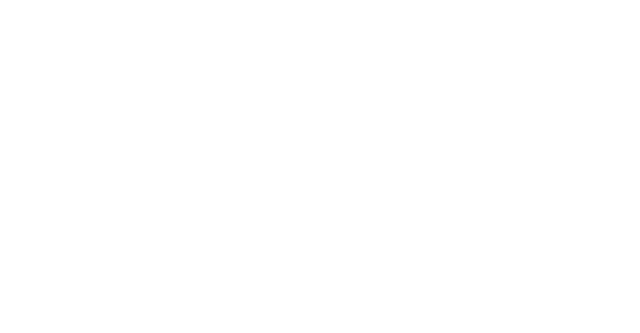
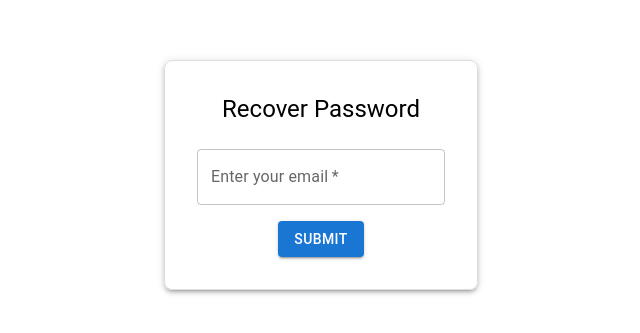
Before and after one commit to dadspacito/innov-lab-mgmt-frontend, a React (Create React App) app: page /recoverpassword in a window 1280 px wide. Before the commit this address had no page. Shown: the part 225-558 px from the top of the page, without its empty margins (319-959 px from the left). Built offline with nearby package versions, Linux system fonts and the light colour scheme.

Commit message:
commit com recover password a funcionar

```diff
--- a/src/Services/utils/PageNavigation/index.js
+++ b/src/Services/utils/PageNavigation/index.js
@@ -12,7 +12,6 @@
     return function navigateToPage(page) {
       switch (page) {
         case 'login':
-            console.log('login being called')
           navigate('/login', { replace: true });
           break;
         case 'registry':
@@ -33,6 +32,9 @@
         case 'homepage':
           navigate('/homepage', {replace:true})
           break;
+        case 'recoverPassword':
+          navigate('/recoverpassword', {replace:true})
+          break;
         default:
           console.log('Default case called in the navigateToPage function');
           break;
--- /dev/null
+++ b/src/components/DescriptionSection/index.js
@@ -0,0 +1,19 @@
+import React from 'react';
+import { Typography, Box } from '@mui/material';
+
+const DescriptionSection = () => {
+    return (
+        <Box sx={{ margin: '20px 0', padding: '0 20px', textAlign: 'center' }}>
+            <Typography variant="h4" gutterBottom>
+                Welcome to the Project Dashboard
+            </Typography>
+            <Typography variant="body1" paragraph>
+                This platform provides a comprehensive view of all the ongoing and upcoming projects.
+                You can explore various projects, create new ones, and manage your contributions effectively.
+                Start by browsing through the projects or create your own.
+            </Typography>
+        </Box>
+    );
+}
+
+export default DescriptionSection;
--- a/src/components/ProjectCreationWizard/ProjectMembers/index.js
+++ b/src/components/ProjectCreationWizard/ProjectMembers/index.js
@@ -1,7 +1,7 @@
 //fazer um mock de uma lista como se recebesse do backend de user
 //vai receber um array de users que dispoe numa lista
 import React, {useState} from 'react'
-import generateMockUsers from './../../../Services/utils/generateMockUsers'
+import generateMockUsers from '../../../Services/utils/GenerateMockUsers'
 
 //recebe a user list
 //const mockUserList = generateMockUsers();
--- a/src/index.js
+++ b/src/index.js
@@ -10,6 +10,7 @@
 import ProjectList from "./pages/AllProjects";
 import ProjectCreationWizard from "./pages/ProjectCreation";
 import UserProfile from "./pages/UserProfile";
+import RecoverPassword from "./pages/RecoverPassword";
 
 const root = ReactDOM.createRoot(document.getElementById("root"));
 root.render(
@@ -22,6 +23,7 @@
         <Route path ='/allProjects' element = {<ProjectList/>}/>
         <Route path = '/createProject' element ={<ProjectCreationWizard />}/>
         <Route path = '/userProfile' element = {<UserProfile/>}/>
+        <Route path ='/recoverpassword' element = {<RecoverPassword />}/>
       </Routes>
     </Router>
 );
--- a/src/pages/Homepage/index.js
+++ b/src/pages/Homepage/index.js
@@ -12,8 +12,9 @@
 import {GenerateMockProjects} from '../../Services/utils/GenerateMockProjects'
 import ErrorBoundary from '../../Services/utils/ErrorBoundary'
 import Header from '../../components/Header';
-import {Button} from '@mui/material'
-import { usePageNavigation } from '../../Services/utils/PageNavigation';
+import {Button, Box} from '@mui/material'
+import { usePageNavigation, } from '../../Services/utils/PageNavigation';
+import DescriptionSection from '../../components/DescriptionSection';
 
 
 const projects = GenerateMockProjects();
@@ -30,19 +31,26 @@
 
     return (
         <>
-            <ErrorBoundary fallback="there was an error rendering the header component">
-                <Header />
+        <ErrorBoundary fallback="There was an error rendering the header component">
+            <Header />
+        </ErrorBoundary>
+        <Box sx={{ padding: '20px' }}> {/* Add some padding to the main content area */}
+            <ErrorBoundary fallback="There was an error rendering the description component">
+                <DescriptionSection />
             </ErrorBoundary>
             <ErrorBoundary fallback="There was an error rendering the carousel component">
                 <ProjectCarousel projects={projects} />
             </ErrorBoundary>
-            <Button onClick ={handleViewAllProjects} variant="contained" color="primary">
-                View All Projects
-            </Button>
-            <Button onClick ={handleCreateNewProject} variant="contained" color="primary">
-                Create new Project
-            </Button>
-        </>
+            <Box sx={{ display: 'flex', justifyContent: 'center', marginTop: '20px' }}>
+                <Button onClick={handleViewAllProjects} variant="contained" color="primary" sx={{ marginRight: '10px' }}>
+                    View All Projects
+                </Button>
+                <Button onClick={handleCreateNewProject} variant="contained" color="primary">
+                    Create New Project
+                </Button>
+            </Box>
+        </Box>
+    </>
     )
 }
 export default Homepage
--- /dev/null
+++ b/src/pages/RecoverPassword/index.js
@@ -0,0 +1,73 @@
+import React, { useEffect, useState } from 'react';
+import { TextField, Button, Box, Typography, Modal, Alert } from '@mui/material';
+import  GenerateMockUsers  from '../../Services/utils/GenerateMockUsers'; // Import your mock users for email verification
+
+// Mock users for demonstration
+const mockUsers = GenerateMockUsers();
+
+const RecoverPassword = () => {
+    const [email, setEmail] = useState('');
+    const [emailExists, setEmailExists] = useState(null);
+    const [showModal, setShowModal] = useState(false);
+    const [error, setError] = useState(null);
+
+   useEffect(() => {
+        console.log(mockUsers);
+    }, []);
+
+    const handleChange = (event) => {
+        setEmail(event.target.value);
+    }
+
+    const handleSubmit = (event) => {
+        event.preventDefault();
+        // Check if the email exists in the mock users
+        const user = mockUsers.find(user => user.email === email);
+        if (user) {
+            setEmailExists(true);
+            setShowModal(true);
+            setError(null);
+        } else {
+            setEmailExists(false);
+            setError("The provided email does not exist.");
+        }
+    }
+
+    const handleCloseModal = () => {
+        setShowModal(false);
+        setEmail('');
+    }
+
+    return (
+        <Box sx={{ display: 'flex', justifyContent: 'center', alignItems: 'center', minHeight: '100vh' }}>
+            <Box component="form" onSubmit={handleSubmit} sx={{ display: 'flex', flexDirection: 'column', alignItems: 'center', gap: 2, p: 4, border: '1px solid #ddd', borderRadius: 2, boxShadow: 3 }}>
+                <Typography variant="h5" gutterBottom>Recover Password</Typography>
+                <TextField
+                    label="Enter your email"
+                    variant="outlined"
+                    value={email}
+                    onChange={handleChange}
+                    fullWidth
+                    required
+                />
+                {error && <Alert severity="error">{error}</Alert>}
+                <Button type="submit" variant="contained" color="primary">Submit</Button>
+            </Box>
+
+            <Modal
+                open={showModal}
+                onClose={handleCloseModal}
+                aria-labelledby="password-reset-success"
+                aria-describedby="password-reset-email-sent"
+            >
+                <Box sx={{ position: 'absolute', top: '50%', left: '50%', transform: 'translate(-50%, -50%)', width: 300, bgcolor: 'background.paper', border: '2px solid #000', boxShadow: 24, p: 4, textAlign: 'center' }}>
+                    <Typography id="password-reset-success" variant="h6" component="h2">Success</Typography>
+                    <Typography id="password-reset-email-sent">A password reset link has been sent to your email address.</Typography>
+                    <Button onClick={handleCloseModal} variant="contained" sx={{ mt: 2 }}>Close</Button>
+                </Box>
+            </Modal>
+        </Box>
+    );
+}
+
+export default RecoverPassword;
--- a/src/pages/login/index.js
+++ b/src/pages/login/index.js
@@ -1,16 +1,18 @@
 import React from "react";
 import { TextField, Button, Box, Typography, Container } from "@mui/material";
 import {useNavigate} from 'react-router-dom'
+import { usePageNavigation, } from '../../Services/utils/PageNavigation';
 
 const LoginForm = () => {
-  const navigate = useNavigate();
+  //const navigate = useNavigate();
+  const navigateToPage = usePageNavigation();
 
   const handleSubmit = (event) => {
     event.preventDefault();
     const data = new FormData(event.currentTarget);
     const email = data.get("email");
     const password = data.get("password");
-    navigate('/homepage', {replace:true})
+    navigateToPage('homepage')
     // Lógica de autenticação aqui
     //verifica se existe no backend um email e password com este nome para poder entrar na app
     console.log(email + " " + password);
@@ -62,7 +64,7 @@
           <Button
             fullWidth
             variant="text"
-            onClick={() => navigate("/registry")}
+            onClick={() => navigateToPage("registry")}
             sx={{ mb: 2 }}
           >
             Register
@@ -70,7 +72,7 @@
           <Button
             fullWidth
             variant="text"
-            //onClick={() => navigate("/recover-password")}
+            onClick={() => navigateToPage("recoverPassword")}
             sx={{ mb: 2 }}
           >
             Recover Password
```
